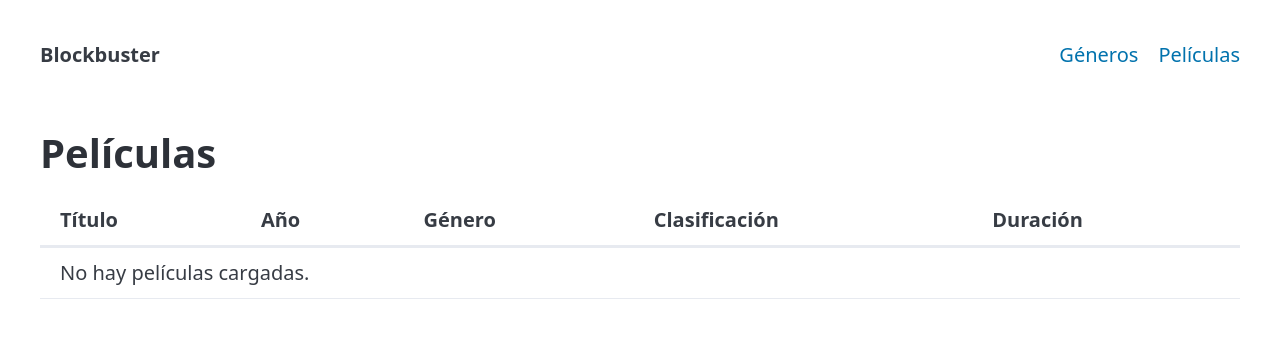
After one commit to prv-cftohiggins/blockbuster, a Laravel app: template resources/views/peliculas/index.blade.php in a window 1280 px wide. The commit adds this page. Shown: the top 338 px of the page. Run offline with Laravel 12, Linux system fonts and the light colour scheme; the template is opened without the code that fills it, so the values that code supplies are empty; some libraries are stand-ins or nearby versions.

Commit message:
Listado de películas

```diff
--- a/resources/views/layouts/app.blade.php
+++ b/resources/views/layouts/app.blade.php
@@ -14,6 +14,7 @@
             </ul>
             <ul>
                 <li><a href="{{ route('generos.index') }}">Géneros</a></li>
+                <li><a href="{{ route('peliculas.index') }}">Películas</a></li>
             </ul>
         </nav>
     </header>
--- /dev/null
+++ b/resources/views/peliculas/index.blade.php
@@ -0,0 +1,32 @@
+@extends('layouts.app')
+
+@section('titulo', 'Películas')
+
+@section('contenido')
+    <table>
+        <thead>
+            <tr>
+                <th>Título</th>
+                <th>Año</th>
+                <th>Género</th>
+                <th>Clasificación</th>
+                <th>Duración</th>
+            </tr>
+        </thead>
+        <tbody>
+            @forelse ($peliculas as $pelicula)
+                <tr>
+                    <td>{{ $pelicula->titulo }}</td>
+                    <td>{{ $pelicula->anio }}</td>
+                    <td>{{ $pelicula->genero->nombre }}</td>
+                    <td>{{ $pelicula->clasificacion?->codigo ?? 'Sin clasificar' }}</td>
+                    <td>{{ $pelicula->duracion }} min</td>
+                </tr>
+            @empty
+                <tr>
+                    <td colspan="5">No hay películas cargadas.</td>
+                </tr>
+            @endforelse
+        </tbody>
+    </table>
+@endsection
--- a/routes/web.php
+++ b/routes/web.php
@@ -1,7 +1,7 @@
 <?php
 
 use App\Http\Controllers\GeneroController;
-use App\Models\Pelicula;
+use App\Http\Controllers\PeliculaController;
 use App\Models\Socio;
 use Illuminate\Support\Facades\Route;
 
@@ -11,11 +11,8 @@ Route::get('/', function () {
 
 Route::get('/generos', [GeneroController::class, 'index'])->name('generos.index');
 
-// El catálogo en JSON, para comprobar a simple vista que hay datos.
-Route::get('/peliculas', function () {
-    return Pelicula::with(['genero', 'clasificacion', 'copias'])->orderBy('titulo')->get();
-});
-
 Route::get('/socios', function () {
     return Socio::orderBy('nombre')->get();
 });
+
+Route::get('/peliculas', [PeliculaController::class, 'index'])->name('peliculas.index');
```
Also changed, not shown: app/Http/Controllers/PeliculaController.php (added, +19 -0 lines).
